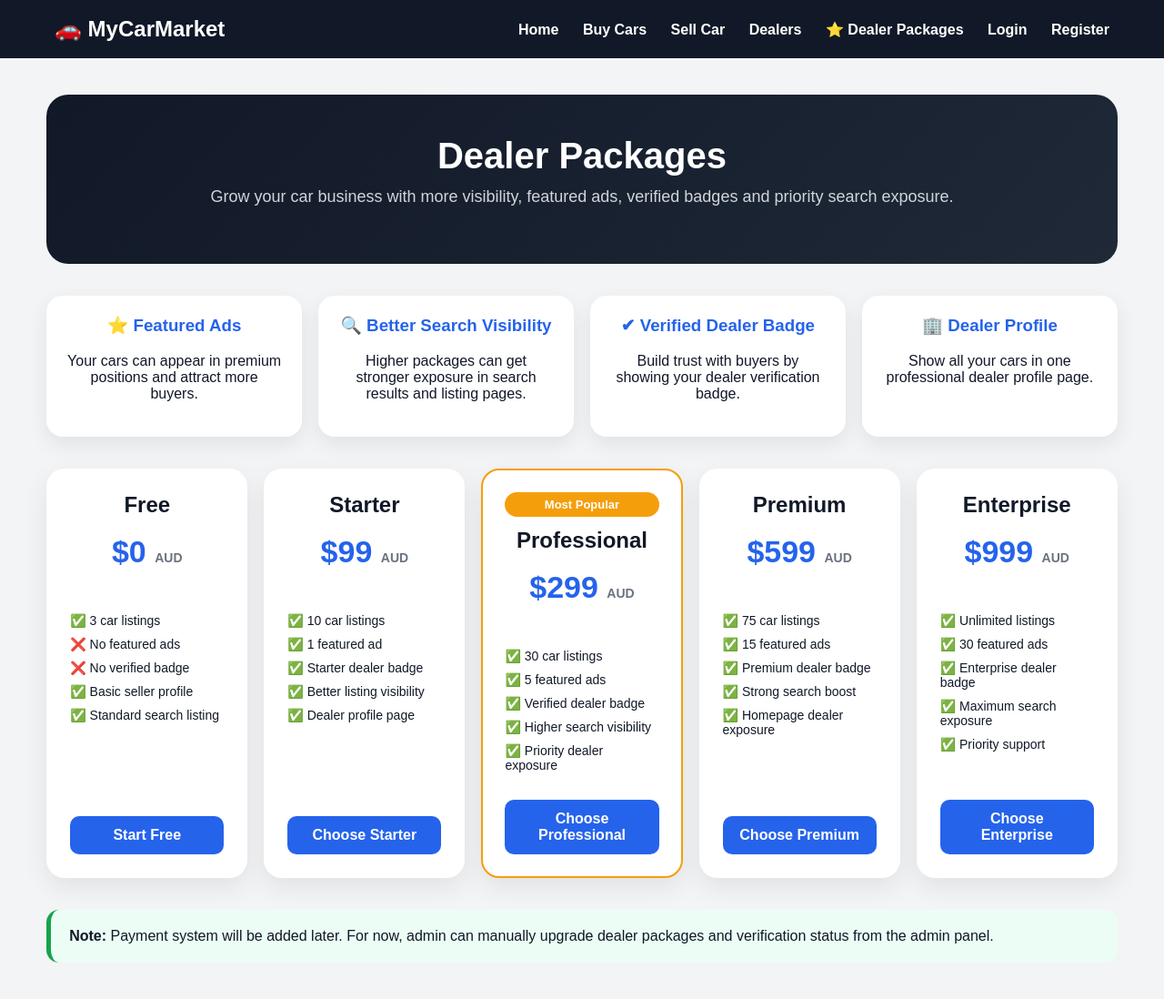
After one commit to shashif/mycarmarket, a Django app: page /cars/dealer-packages/ in a window 1280 px wide. The commit adds this page. Shown: the whole page at 91% size. Run offline with Django 5.2, Linux system fonts and the light colour scheme.

Commit message:
v0.8.4 dealer packages page

```diff
--- a/templates/includes/navbar.html
+++ b/templates/includes/navbar.html
@@ -6,6 +6,11 @@
         <a href="{% url 'car_list' %}">Buy Cars</a>
         <a href="{% url 'create_car' %}">Sell Car</a>
         <a href="{% url 'dealers' %}">Dealers</a>
+
+        <!-- NEW v0.8.5 -->
+      <a href="{% url 'dealer_packages' %}">
+    ⭐ Dealer Packages
+</a>
 
         {% if user.is_authenticated %}
 
--- /dev/null
+++ b/vehicles/templates/vehicles/dealer_packages.html
@@ -0,0 +1,295 @@
+<!-- ==========================================
+MyCarMarket
+Version: v0.8.4
+File: vehicles/templates/vehicles/dealer_packages.html
+Dealer Packages Benefits Page
+========================================== -->
+
+<!DOCTYPE html>
+<html>
+<head>
+    {% load static %}
+
+    <title>Dealer Packages - MyCarMarket Australia</title>
+
+    <link rel="stylesheet" href="{% static 'css/style.css' %}">
+
+    <style>
+        body {
+            margin: 0;
+            font-family: Arial, sans-serif;
+            background: #f3f4f6;
+            color: #111827;
+        }
+
+        .wrapper {
+            width: 92%;
+            max-width: 1250px;
+            margin: 40px auto;
+        }
+
+        .hero {
+            background: linear-gradient(135deg, #111827, #1f2937);
+            color: white;
+            padding: 45px 30px;
+            border-radius: 24px;
+            text-align: center;
+            margin-bottom: 35px;
+        }
+
+        .hero h1 {
+            margin: 0;
+            font-size: 40px;
+        }
+
+        .hero p {
+            color: #d1d5db;
+            font-size: 18px;
+            margin-top: 12px;
+        }
+
+        .benefits {
+            display: grid;
+            grid-template-columns: repeat(4, 1fr);
+            gap: 18px;
+            margin-bottom: 35px;
+        }
+
+        .benefit-card {
+            background: white;
+            padding: 22px;
+            border-radius: 18px;
+            box-shadow: 0 8px 22px rgba(0,0,0,0.08);
+            text-align: center;
+        }
+
+        .benefit-card h3 {
+            margin-top: 0;
+            color: #2563eb;
+        }
+
+        .package-grid {
+            display: grid;
+            grid-template-columns: repeat(5, 1fr);
+            gap: 18px;
+        }
+
+      .package-card {
+    background: white;
+    padding: 24px;
+    border-radius: 20px;
+    box-shadow: 0 10px 28px rgba(0,0,0,0.08);
+    text-align: center;
+    border: 2px solid transparent;
+
+    display: flex;
+    flex-direction: column;
+    min-height: 360px;
+}
+
+        .package-card:hover {
+            border-color: #2563eb;
+            transform: translateY(-5px);
+            transition: 0.25s;
+        }
+
+        .package-card h2 {
+            margin: 0;
+        }
+
+        .price {
+            font-size: 34px;
+            font-weight: bold;
+            color: #2563eb;
+            margin: 18px 0;
+        }
+
+        .price span {
+            font-size: 14px;
+            color: #6b7280;
+        }
+
+   ul {
+    list-style: none;
+    padding: 0;
+    margin: 20px 0;
+    text-align: left;
+
+    flex-grow: 1;
+}
+
+        li {
+            margin: 10px 0;
+            font-size: 14px;
+        }
+
+.btn {
+    display: block;
+    width: 100%;
+    box-sizing: border-box;
+
+    margin-top: auto;
+
+    background: #2563eb;
+    color: white;
+    padding: 12px 18px;
+    border-radius: 10px;
+    text-decoration: none;
+    font-weight: bold;
+    text-align: center;
+}
+
+        .popular {
+            border-color: #f59e0b;
+        }
+
+        .popular-label {
+            background: #f59e0b;
+            color: white;
+            padding: 6px 12px;
+            border-radius: 999px;
+            font-size: 13px;
+            display: inline-block;
+            margin-bottom: 12px;
+            font-weight: bold;
+        }
+
+        .note {
+            margin-top: 35px;
+            background: #ecfdf5;
+            border-left: 5px solid #16a34a;
+            padding: 20px;
+            border-radius: 14px;
+        }
+
+        @media (max-width: 1000px) {
+            .package-grid,
+            .benefits {
+                grid-template-columns: repeat(2, 1fr);
+            }
+        }
+
+        @media (max-width: 600px) {
+            .package-grid,
+            .benefits {
+                grid-template-columns: 1fr;
+            }
+
+            .hero h1 {
+                font-size: 30px;
+            }
+        }
+    </style>
+</head>
+
+<body>
+
+{% include 'includes/navbar.html' %}
+
+<div class="wrapper">
+
+    <div class="hero">
+        <h1>Dealer Packages</h1>
+        <p>Grow your car business with more visibility, featured ads, verified badges and priority search exposure.</p>
+    </div>
+
+    <div class="benefits">
+        <div class="benefit-card">
+            <h3>⭐ Featured Ads</h3>
+            <p>Your cars can appear in premium positions and attract more buyers.</p>
+        </div>
+
+        <div class="benefit-card">
+            <h3>🔍 Better Search Visibility</h3>
+            <p>Higher packages can get stronger exposure in search results and listing pages.</p>
+        </div>
+
+        <div class="benefit-card">
+            <h3>✔ Verified Dealer Badge</h3>
+            <p>Build trust with buyers by showing your dealer verification badge.</p>
+        </div>
+
+        <div class="benefit-card">
+            <h3>🏢 Dealer Profile</h3>
+            <p>Show all your cars in one professional dealer profile page.</p>
+        </div>
+    </div>
+
+    <div class="package-grid">
+
+        <div class="package-card">
+            <h2>Free</h2>
+            <div class="price">$0 <span>AUD</span></div>
+            <ul>
+                <li>✅ 3 car listings</li>
+                <li>❌ No featured ads</li>
+                <li>❌ No verified badge</li>
+                <li>✅ Basic seller profile</li>
+                <li>✅ Standard search listing</li>
+            </ul>
+            <a href="{% url 'create_car' %}" class="btn">Start Free</a>
+        </div>
+
+        <div class="package-card">
+            <h2>Starter</h2>
+            <div class="price">$99 <span>AUD</span></div>
+            <ul>
+                <li>✅ 10 car listings</li>
+                <li>✅ 1 featured ad</li>
+                <li>✅ Starter dealer badge</li>
+                <li>✅ Better listing visibility</li>
+                <li>✅ Dealer profile page</li>
+            </ul>
+            <a href="{% url 'create_car' %}" class="btn">Choose Starter</a>
+        </div>
+
+        <div class="package-card popular">
+            <span class="popular-label">Most Popular</span>
+            <h2>Professional</h2>
+            <div class="price">$299 <span>AUD</span></div>
+            <ul>
+                <li>✅ 30 car listings</li>
+                <li>✅ 5 featured ads</li>
+                <li>✅ Verified dealer badge</li>
+                <li>✅ Higher search visibility</li>
+                <li>✅ Priority dealer exposure</li>
+            </ul>
+            <a href="{% url 'create_car' %}" class="btn">Choose Professional</a>
+        </div>
+
+        <div class="package-card">
+            <h2>Premium</h2>
+            <div class="price">$599 <span>AUD</span></div>
+            <ul>
+                <li>✅ 75 car listings</li>
+                <li>✅ 15 featured ads</li>
+                <li>✅ Premium dealer badge</li>
+                <li>✅ Strong search boost</li>
+                <li>✅ Homepage dealer exposure</li>
+            </ul>
+            <a href="{% url 'create_car' %}" class="btn">Choose Premium</a>
+        </div>
+
+        <div class="package-card">
+            <h2>Enterprise</h2>
+            <div class="price">$999 <span>AUD</span></div>
+            <ul>
+                <li>✅ Unlimited listings</li>
+                <li>✅ 30 featured ads</li>
+                <li>✅ Enterprise dealer badge</li>
+                <li>✅ Maximum search exposure</li>
+                <li>✅ Priority support</li>
+            </ul>
+            <a href="{% url 'create_car' %}" class="btn">Choose Enterprise</a>
+        </div>
+
+    </div>
+
+    <div class="note">
+        <strong>Note:</strong> Payment system will be added later. For now, admin can manually upgrade dealer packages and verification status from the  admin panel.
+    </div>
+
+</div>
+
+</body>
+</html>
--- a/vehicles/urls.py
+++ b/vehicles/urls.py
@@ -1,8 +1,8 @@
 # ==========================================
 # MyCarMarket
-# Version: v0.8.3
+# Version: v0.8.4
 # File: vehicles/urls.py
-# SEO URLs + Favourite Cars
+# SEO URLs + Favourite Cars + Dealer Packages
 # ==========================================
 
 from django.urls import path
@@ -41,6 +41,13 @@ urlpatterns = [
         name='dealer_detail'
     ),
 
+    # NEW v0.8.4
+    path(
+        'dealer-packages/',
+        views.dealer_packages,
+        name='dealer_packages'
+    ),
+
     path(
         'create/',
         views.create_car,
--- a/vehicles/views/__init__.py
+++ b/vehicles/views/__init__.py
@@ -10,3 +10,4 @@ from .car_detail_views import car_detail
 from .car_manage_views import create_car, my_listings, edit_car, delete_car
 from .dealer_views import dealer_detail
 from .favourite_views import toggle_favourite, saved_cars
+from .package_views import dealer_packages
--- /dev/null
+++ b/vehicles/views/package_views.py
@@ -0,0 +1,56 @@
+# ==========================================
+# MyCarMarket
+# Version: v0.8.4
+# File: vehicles/views/package_views.py
+# Dealer Packages Page
+# ==========================================
+
+from django.shortcuts import render
+
+
+def dealer_packages(request):
+    packages = [
+        {
+            'name': 'Free',
+            'price': '0',
+            'listings': '3 listings',
+            'featured': '0 featured ads',
+            'badge': 'Basic Seller',
+        },
+        {
+            'name': 'Starter',
+            'price': '99',
+            'listings': '10 listings',
+            'featured': '1 featured ad',
+            'badge': 'Starter Dealer',
+        },
+        {
+            'name': 'Professional',
+            'price': '299',
+            'listings': '30 listings',
+            'featured': '5 featured ads',
+            'badge': 'Professional Dealer',
+        },
+        {
+            'name': 'Premium',
+            'price': '599',
+            'listings': '75 listings',
+            'featured': '15 featured ads',
+            'badge': 'Premium Dealer',
+        },
+        {
+            'name': 'Enterprise',
+            'price': '999',
+            'listings': 'Unlimited listings',
+            'featured': '30 featured ads',
+            'badge': 'Enterprise Dealer',
+        },
+    ]
+
+    return render(
+        request,
+        'vehicles/dealer_packages.html',
+        {
+            'packages': packages
+        }
+    )
```
Also changed, not shown: vehicles/admin.py (+161 -11 lines), vehicles/models.py (+55 -2 lines), db.sqlite3, vehicles/migrations/0015_dealerprofile.py (added).
